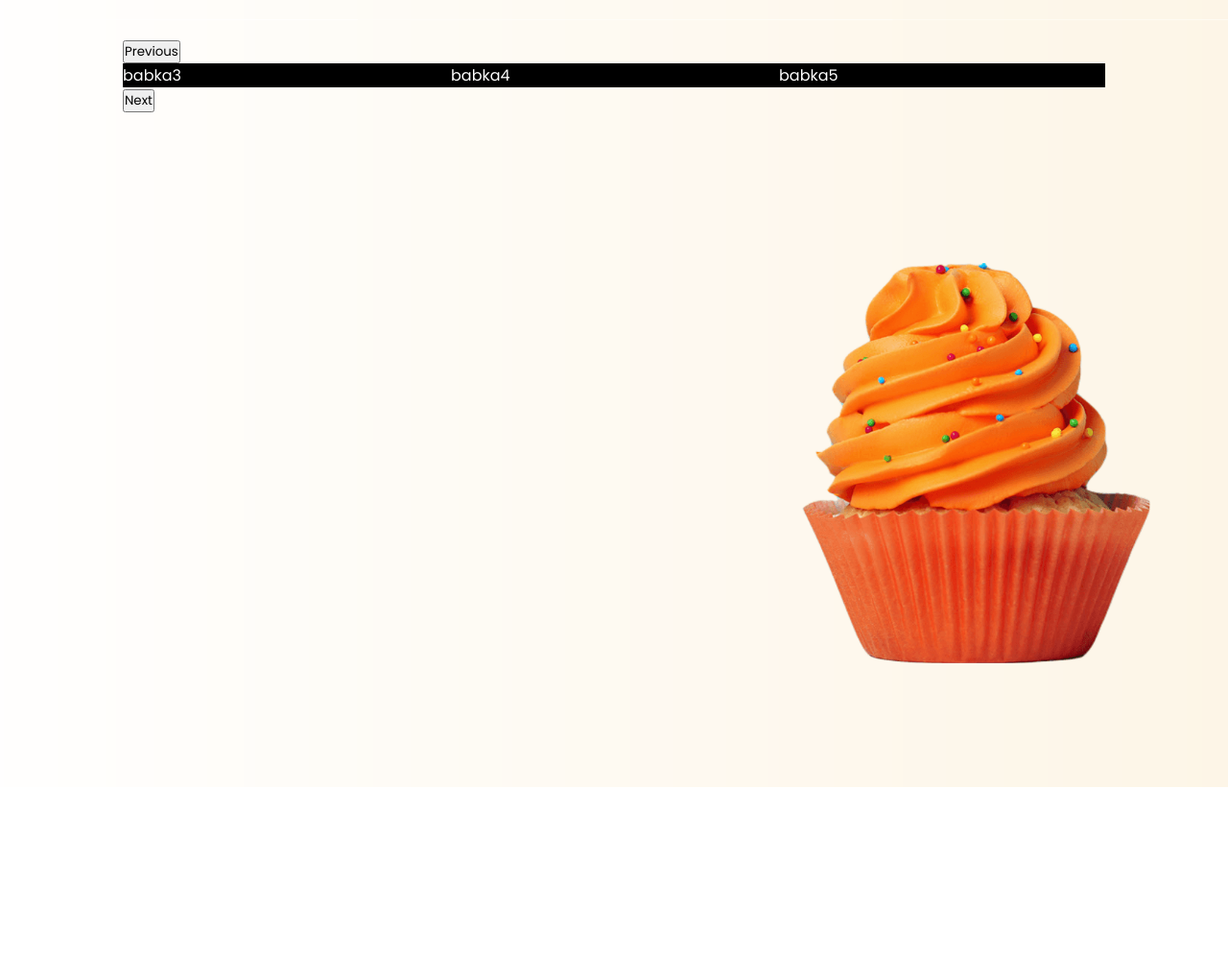
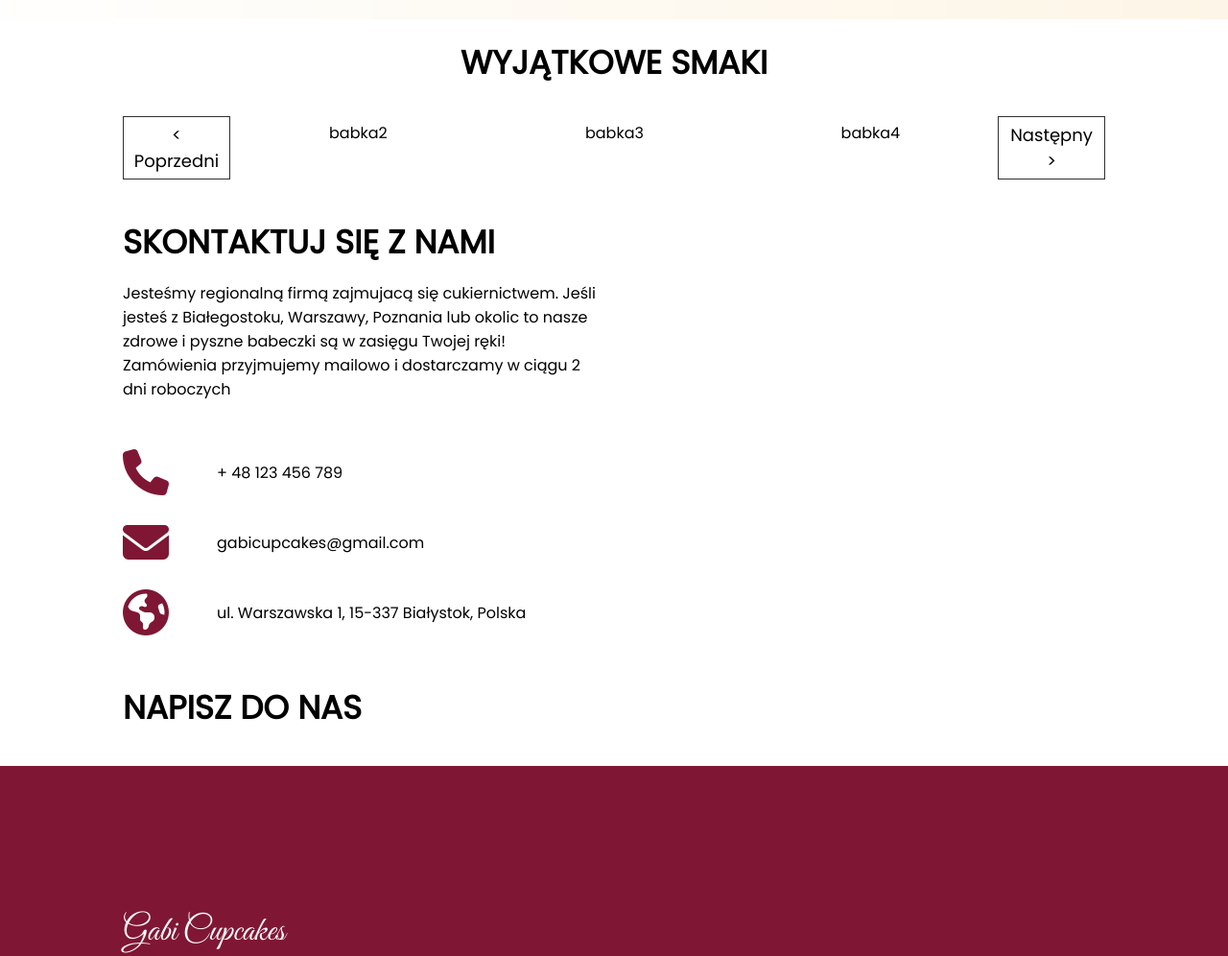
Before and after one commit to marcinzebrowski093/candles, a plain HTML site: page index.html in a window 1280 px wide. Shown: the part 780-1776 px from the top of the page at 96% size. Before the commit the page ends 1600 px from the top, so only its background shows below. Drawn offline with nearby package versions, Linux system fonts and the light colour scheme.

Commit message:
A LOT of changes

```diff
--- a/index.html
+++ b/index.html
@@ -37,15 +37,43 @@
     </div>
   </div>
   </div>
-  <div class="container carousel-container">
+  <div class="carousel-container">
+    <h1>WYJĄTKOWE SMAKI</h1>
     <div class="slick-slider">
-      <div>babka</div>
-      <div>babka2</div>
-      <div>babka3</div>
-      <div>babka4</div>
-      <div>babka5</div>
-      <div>babka6</div>
+      <div class="produkt">babka</div>
+      <div class="produkt">babka2</div>
+      <div class="produkt">babka3</div>
+      <div class="produkt">babka4</div>
+      <div class="produkt">babka5</div>
+      <div class="produkt">babka6</div>
     </div>
+  </div>
+  <div class="kontakt">
+    <h1>Skontaktuj się z nami</h1>
+    <p>Jesteśmy regionalną firmą zajmujacą się cukiernictwem. Jeśli jesteś z Białegostoku, Warszawy, Poznania lub okolic
+      to nasze zdrowe i pyszne babeczki są w zasięgu Twojej ręki! Zamówienia przyjmujemy mailowo i dostarczamy w ciągu 2
+      dni roboczych </p>
+    <div class="ikony">
+      <div class="telefon">
+        <i class="fa fa-phone fa-3x"></i>
+        <p>+ 48 123 456 789</p>
+      </div>
+      <div class="mail">
+        <i class="fa fa-envelope fa-3x"></i>
+        <p> gabicupcakes@gmail.com</p>
+      </div>
+      <div class="adres">
+        <i class="fa fa-globe fa-3x"></i>
+        <p>ul. Warszawska 1, 15-337 Białystok, Polska</p>
+      </div>
+    </div>
+    <div class="forma">
+      <h1>NAPISZ DO NAS</h1>
+
+    </div>
+  </div>
+  <div class="stopka">
+    <p class="logo">Gabi Cupcakes</p>
   </div>
 
   <script src="script.js"></script>
@@ -59,7 +87,10 @@
         slidesToShow: 3,
         slidesToScroll: 1,
         autoplay: true,
-        autoplaySpeed: 2000,
+        autoplaySpeed: 3000,
+        pauseOnFocus: false,
+        prevArrow: "<button>< Poprzedni</button>",
+        nextArrow: "<button>Następny ></button>",
       });
     });
   </script>
--- a/style.scss
+++ b/style.scss
@@ -136,9 +136,82 @@ nav {
   }
 }
 
-.slick-slider div {
+.carousel-container {
+  text-align: center;
+  padding: 20px 10%;
+  h1 {
+    font-size: 34px;
+    margin-bottom: 30px;
+  }
+}
+
+.slick-arrow {
+  background: transparent;
+  border-style: solid;
+  border: 1px solid #303030;
+  padding: 5px;
+  cursor: pointer;
+  font-size: 18px;
+  width: 50%;
+}
+
+.slick-arrow:hover {
+  background: #303030;
   color: white;
-  background: black;
+}
+
+.slick-slider {
+  display: flex !important;
+}
+
+.slick-slider .produkt {
+  background: white;
+  text-align: center;
+}
+
+.slick-slide {
+  margin: 5px;
+}
+.kontakt {
+  padding: 20px 10%;
+  h1 {
+    font-size: 34px;
+    text-transform: uppercase;
+    margin-bottom: 15px;
+  }
+
+  p {
+    max-width: 500px;
+  }
+
+  .ikony {
+    margin: 50px 0;
+  }
+
+  .ikony div {
+    display: flex;
+    margin: 25px 0;
+    align-items: center;
+  }
+
+  .ikony p {
+    margin-left: 50px;
+  }
+
+  i {
+    color: #7f1734;
+  }
+}
+
+.stopka {
+  padding: 150px 10%;
+  background: #7f1734;
+  color: white;
+  min-height: 500px;
+  .logo {
+    font-size: 36px;
+    font-family: "Great Vibes", cursive;
+  }
 }
 
 @media all and (max-width: 576px) {
```
Also changed, not shown: style.css, 1 other file.
